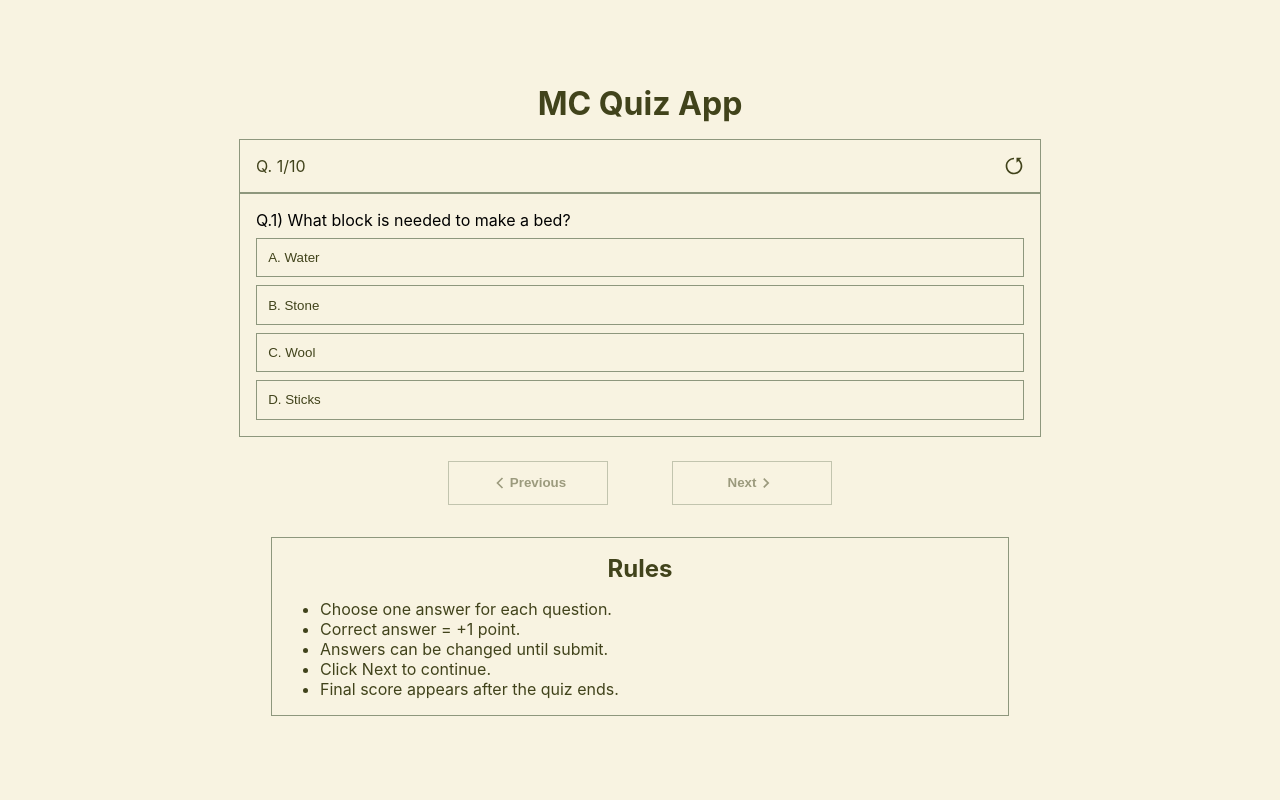
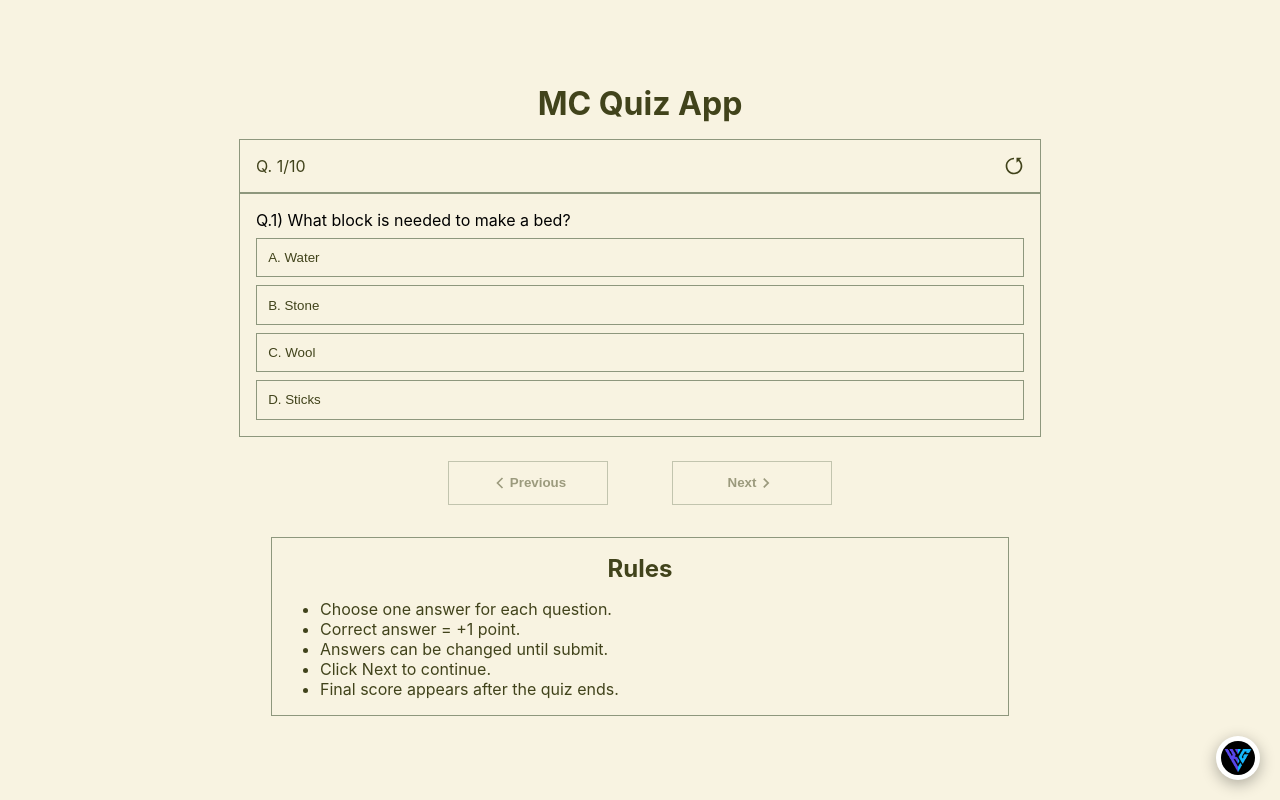
Before and after one commit to virendraxd/quiz-app-react, a React (Vite) app: page / in a window 1280 px wide. Built offline with nearby package versions, Linux system fonts and the light colour scheme.

Commit message:
added portfolio link and favicon

```diff
--- a/index.html
+++ b/index.html
@@ -2,7 +2,7 @@
 <html lang="en">
   <head>
     <meta charset="UTF-8" />
-    <link rel="icon" type="image/svg+xml" href="/favicon.svg" />
+    <link rel="icon" type="image/svg+xml" href="/assets/favicon.jpg" />
     <meta name="viewport" content="width=device-width, initial-scale=1.0" />
     <title>MC Quiz App</title>
   </head>
--- a/src/App.jsx
+++ b/src/App.jsx
@@ -6,6 +6,7 @@ import questions from './data/questions'
 import Rules from './components/Rules'
 import Stats from './components/Stats'
 import Result from './components/Result'
+import DeveloperInfo from './components/DeveloperInfo'
 
 function App() {
   const [currentQuestion, setCurrentQuestion] = useState(0)
@@ -103,6 +104,7 @@ function App() {
           setResultContainerActive={setResultContainerActive}
           handleRestart={handleRestart}
         />
+        <DeveloperInfo />
       </div>
     </>
   )
--- /dev/null
+++ b/src/components/DeveloperInfo.jsx
@@ -0,0 +1,20 @@
+function DeveloperInfo() {
+    return (
+        <div>
+            <a
+                href="https://virendraxd.github.io/"
+                target="_blank"
+                rel="noopener noreferrer"
+                className="portfolio-btn"
+            >
+                <img
+                    src="/assets\favicon.jpg"
+                    alt="Portfolio"
+                    className="portfolio-btn-img"
+                />
+            </a>
+        </div>
+    )
+}
+
+export default DeveloperInfo
--- a/src/index.css
+++ b/src/index.css
@@ -165,6 +165,52 @@ svg {
   width: auto;
 }
 
+.portfolio-btn {
+  position: fixed;
+  bottom: 20px;
+  right: 20px;
+
+  width: 44px;
+  height: 44px;
+
+  border-radius: 50%;
+
+  background: rgb(255, 255, 255);
+
+  display: flex;
+  align-items: center;
+  justify-content: center;
+
+  box-shadow:
+    0 4px 15px rgba(0, 0, 0, 0.3);
+
+  transition:
+    transform 0.2s ease,
+    box-shadow 0.2s ease,
+    background 0.2s ease;
+
+  z-index: 1000;
+
+  backdrop-filter: blur(8px);
+}
+
+.portfolio-btn:hover {
+  transform: scale(1.08);
+
+  box-shadow:
+    0 6px 18px rgba(0, 0, 0, 0.4);
+
+  background: rgba(255, 255, 255, 0.95);
+}
+
+.portfolio-btn-img {
+  width: 34px;
+  height: 34px;
+
+  border-radius: 50%;
+  object-fit: cover;
+}
+
 @media (max-width: 425px) {
   .rules {
     padding: 1rem 1.5rem;
```
Also changed, not shown: assets/favicon.jpg (added).
